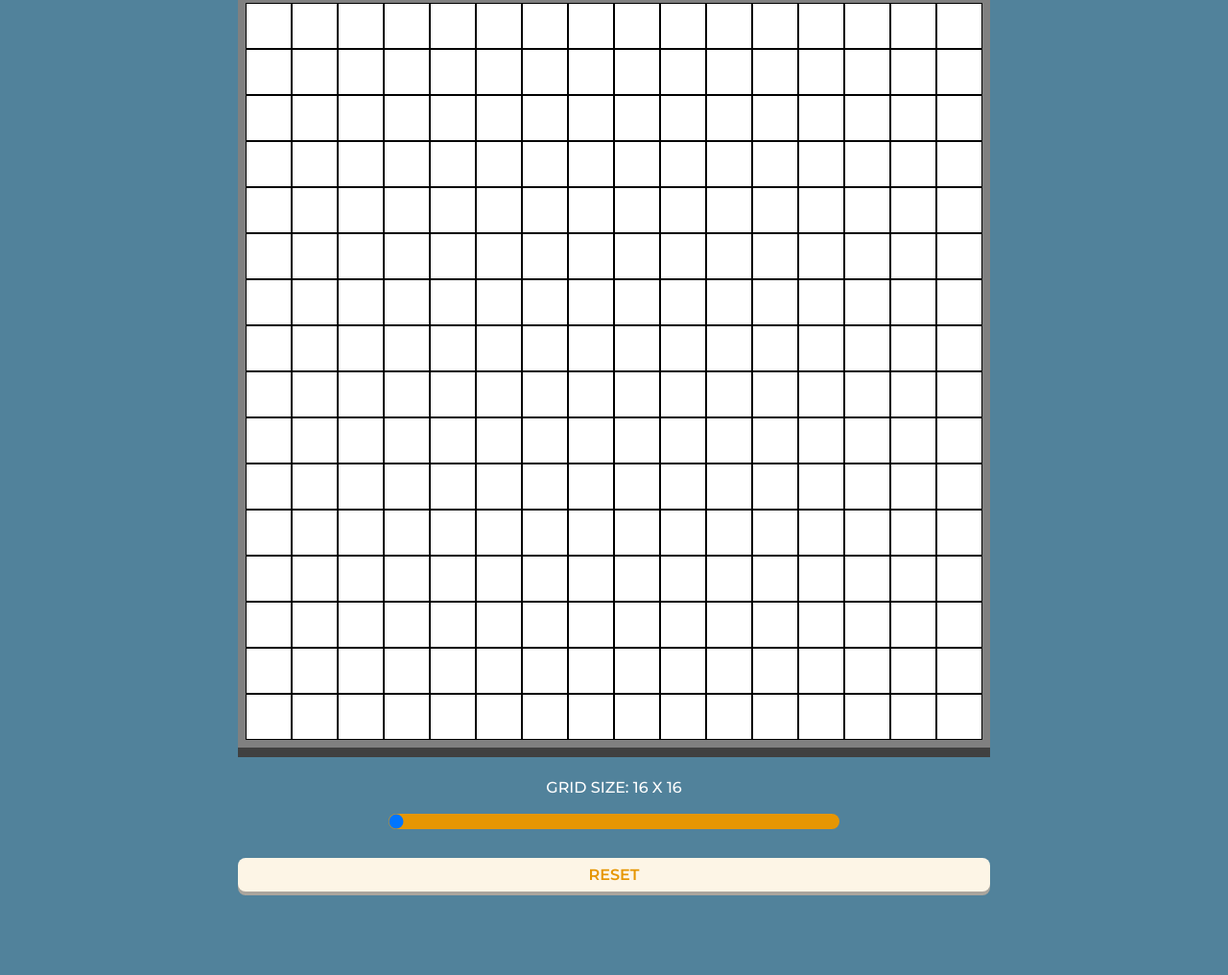
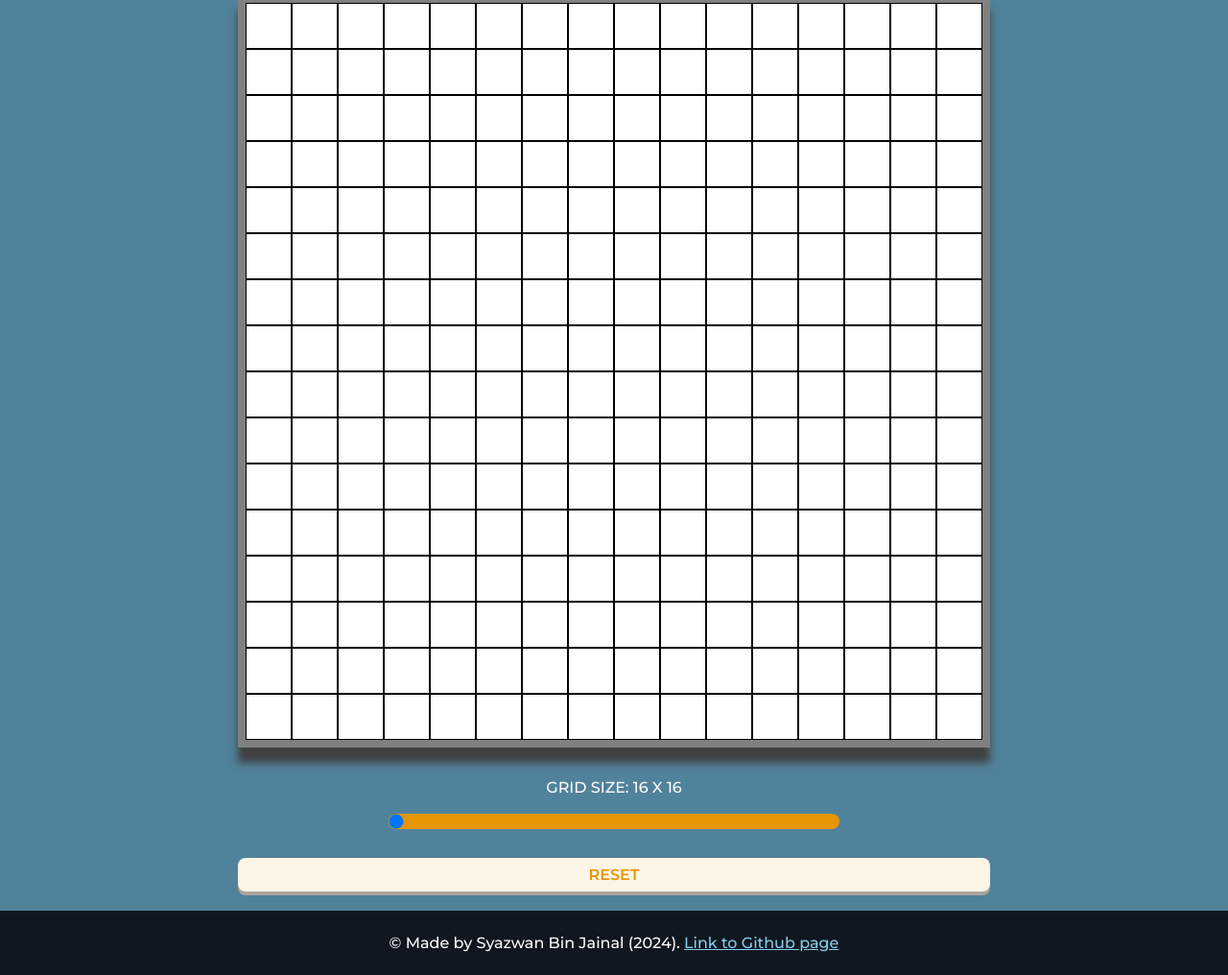
Before and after one commit to syazwanj/odin-etch-a-sketch, a plain HTML site: page index.html in a window 1280 px wide. Shown: the part 359-1375 px from the top of the page at 96% size. Before the commit the page ends 1308 px from the top, so only its background shows below. Drawn offline with Linux system fonts and the light colour scheme; a web font is replaced by a local one.

Commit message:
Add footer

```diff
--- a/index.html
+++ b/index.html
@@ -67,6 +67,14 @@
         </div>
       </div>
     </main>
+    <footer class="footer">
+      <p>
+        &copy Made by Syazwan Bin Jainal (2024).
+        <a href="https://github.com/syazwanj/odin-etch-a-sketch"
+          >Link to Github page</a
+        >
+      </p>
+    </footer>
   </body>
   <script type="text/javascript" src="./ui.js"></script>
 </html>
--- a/style.css
+++ b/style.css
@@ -139,7 +139,7 @@ main,
 #drawing-area-outer {
   width: 768px;
   background-color: grey;
-  box-shadow: 0px 10px #404040;
+  box-shadow: 0 1rem 0.5rem #404040;
   padding: 8px;
   aspect-ratio: 1/1;
 }
@@ -160,3 +160,20 @@ main,
   background-color: black;
   transition: 0.3s;
 }
+
+/* Footer */
+.footer {
+  background-color: hsl(216, 30.6%, 9.6%);
+  height: 5%;
+  display: flex;
+  justify-content: center;
+  align-items: center;
+  padding: 0.5rem 1rem;
+  font-size: 1rem;
+  font-weight: 600;
+  color: white;
+}
+
+footer a {
+  color: skyblue;
+}
```
